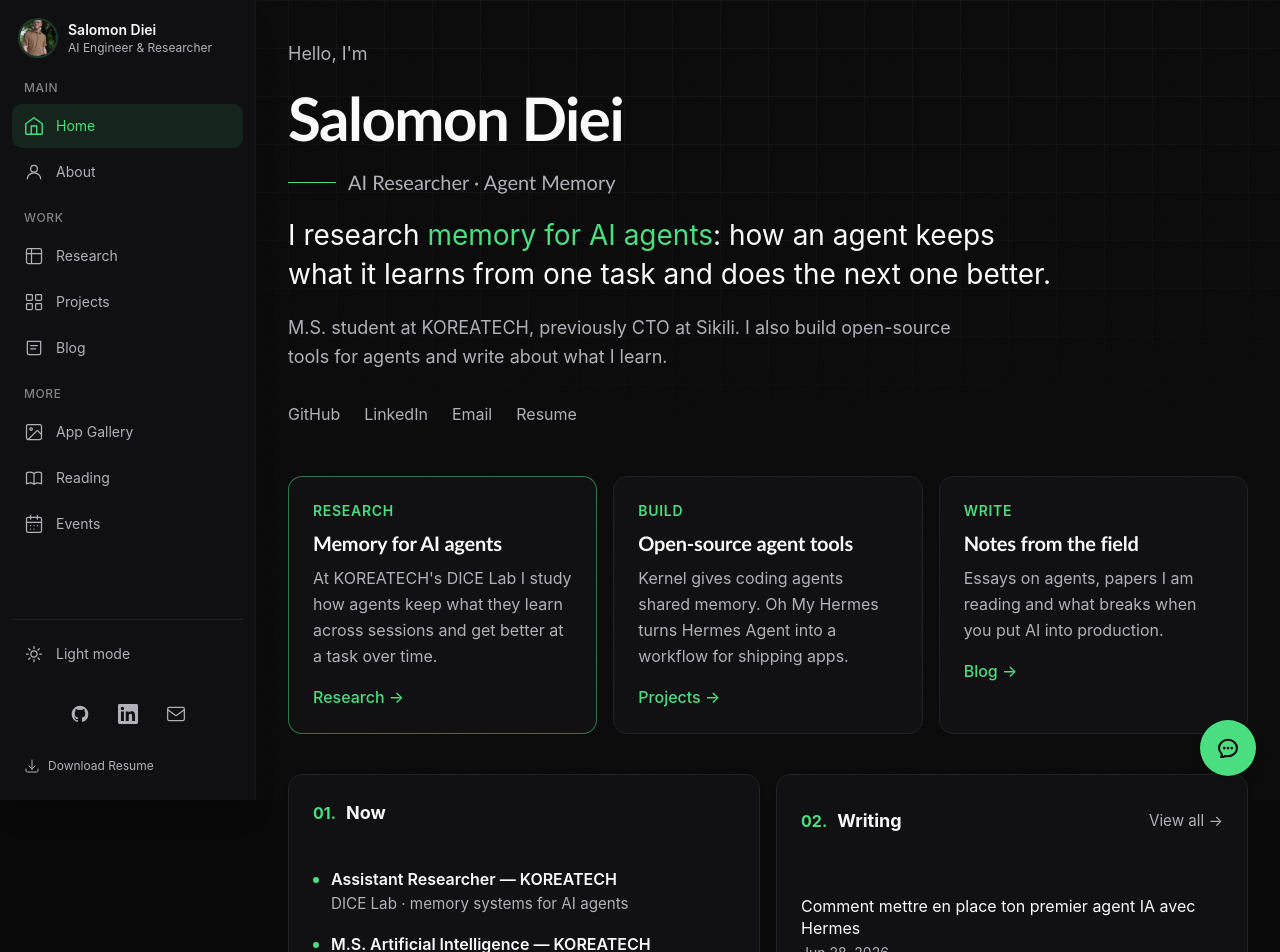
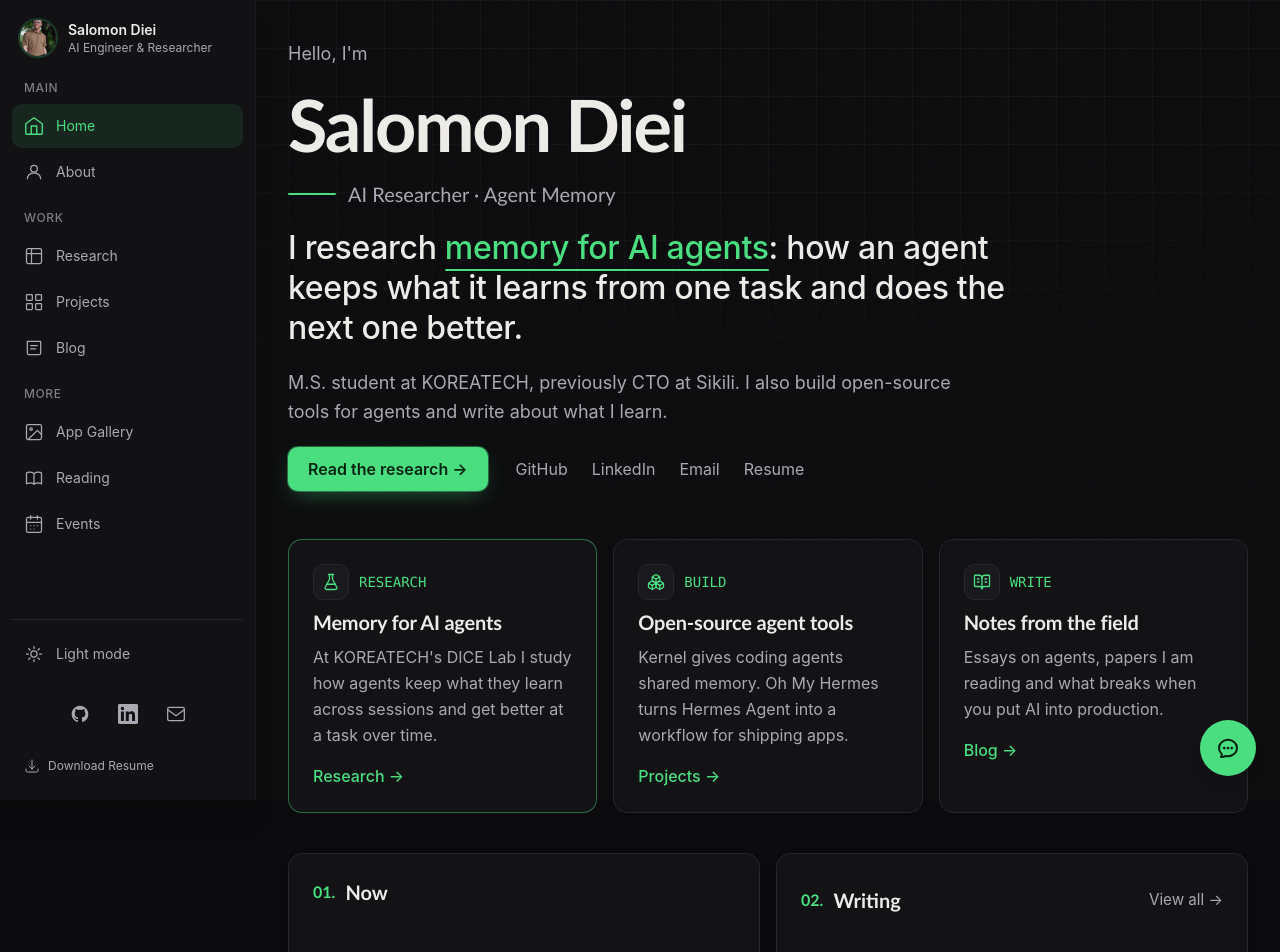
Before and after one commit to Salomondiei08/portfolio, a Next.js app: page / in a window 1280 px wide. Shown: the top 952 px of the page. Built offline with nearby package versions, Linux system fonts and the light colour scheme.

Commit message:
feat(home): hero reveal, cursor spotlight, softer palette
Word-by-word blur-in, drawn underline, cursor glow, Linear-style spotlight cards, scroll reveal that never hides above-the-fold content, off-white text and refined dark surfaces. All motion respects prefers-reduced-motion and is off on touch.

```diff
--- a/src/app/globals.css
+++ b/src/app/globals.css
@@ -106,22 +106,22 @@
 
 /* Dark mode */
 .dark {
-  --background: #09090a;
-  --foreground: #fafafa;
-  --card: #111113;
-  --card-foreground: #fafafa;
-  --popover: #111113;
-  --popover-foreground: #fafafa;
+  --background: #0b0b0d;
+  --foreground: #ecebe7;
+  --card: #131316;
+  --card-foreground: #ecebe7;
+  --popover: #131316;
+  --popover-foreground: #ecebe7;
   --primary: #4ade80;
-  --primary-foreground: #09090a;
-  --secondary: #18181b;
-  --secondary-foreground: #fafafa;
-  --muted: #1c1c1f;
-  --muted-foreground: #b1b1b9;
+  --primary-foreground: #06240f;
+  --secondary: #1a1a1e;
+  --secondary-foreground: #ecebe7;
+  --muted: #1d1d21;
+  --muted-foreground: #a9a9b2;
   --accent: #18181b;
-  --accent-foreground: #fafafa;
+  --accent-foreground: #ecebe7;
   --destructive: #ef4444;
-  --border: #222226;
+  --border: #26262b;
   --input: #2a2a2e;
   --ring: #4ade80;
   --chart-1: #22c55e;
@@ -557,3 +557,153 @@ body::after {
     animation: none;
   }
 }
+
+/* ------------------------------------------------------------------ */
+/* Motion: hero reveal, scroll reveal, cursor spotlight                */
+/* ------------------------------------------------------------------ */
+
+/* Word-by-word blur-in for the hero statement (each word sets --i) */
+@keyframes word-in {
+  from { opacity: 0; transform: translateY(0.35em); filter: blur(8px); }
+  to { opacity: 1; transform: none; filter: none; }
+}
+
+.word {
+  display: inline-block;
+  animation: word-in 0.7s cubic-bezier(0.16, 1, 0.3, 1) both;
+  animation-delay: calc(var(--i, 0) * 45ms + 350ms);
+}
+
+/* Accent underline that draws itself under the key phrase */
+@keyframes draw-line {
+  from { transform: scaleX(0); }
+  to { transform: scaleX(1); }
+}
+
+.draw-underline {
+  position: relative;
+  white-space: nowrap;
+}
+
+.draw-underline::after {
+  content: "";
+  position: absolute;
+  left: 0;
+  right: 0;
+  bottom: -0.08em;
+  height: 2px;
+  border-radius: 2px;
+  background: var(--primary);
+  transform-origin: left;
+  animation: draw-line 0.9s cubic-bezier(0.65, 0, 0.35, 1) both;
+  animation-delay: 1.1s;
+}
+
+/* The short green rule before the subtitle grows in */
+@keyframes grow-x {
+  from { width: 0; }
+  to { width: 3rem; }
+}
+
+.grow-rule {
+  animation: grow-x 0.8s cubic-bezier(0.16, 1, 0.3, 1) both;
+  animation-delay: 0.25s;
+}
+
+/*
+ * Scroll reveal. Elements are only hidden if they start below the fold
+ * (FadeIn decides this in JS), so content never flashes or stays hidden
+ * when JavaScript is off or a screenshot tool skips scrolling.
+ */
+.reveal-pending {
+  opacity: 0;
+  transform: translateY(18px);
+}
+
+.reveal-in {
+  opacity: 1;
+  transform: none;
+  transition: opacity 0.7s cubic-bezier(0.16, 1, 0.3, 1), transform 0.7s cubic-bezier(0.16, 1, 0.3, 1);
+  transition-delay: var(--reveal-delay, 0ms);
+}
+
+/*
+ * Cursor spotlight (Linear/Vercel style). SpotlightGroup writes --mx/--my
+ * on the hovered card; the glow is neutral light, the border picks up a
+ * hint of the accent. Nothing is filled green.
+ */
+.spotlight {
+  position: relative;
+  isolation: isolate;
+}
+
+.spotlight::before,
+.spotlight::after {
+  content: "";
+  position: absolute;
+  inset: 0;
+  border-radius: inherit;
+  pointer-events: none;
+  opacity: 0;
+  transition: opacity 0.3s ease;
+}
+
+/* Soft light on the surface */
+.spotlight::before {
+  z-index: -1;
+  background: radial-gradient(420px circle at var(--mx, 50%) var(--my, 50%), color-mix(in srgb, var(--foreground) 7%, transparent), transparent 60%);
+}
+
+/* Lit border: a 1px ring masked to the area around the cursor */
+.spotlight::after {
+  padding: 1px;
+  background: radial-gradient(260px circle at var(--mx, 50%) var(--my, 50%), color-mix(in srgb, var(--primary) 70%, transparent), transparent 70%);
+  -webkit-mask: linear-gradient(#000 0 0) content-box, linear-gradient(#000 0 0);
+  -webkit-mask-composite: xor;
+  mask: linear-gradient(#000 0 0) content-box exclude, linear-gradient(#000 0 0);
+}
+
+.spotlight:hover::before,
+.spotlight:hover::after {
+  opacity: 1;
+}
+
+/* Hero ambient glow that trails the cursor */
+.hero-glow {
+  position: absolute;
+  inset: -10% -20%;
+  z-index: -1;
+  pointer-events: none;
+  background:
+    radial-gradient(520px circle at var(--hx, 30%) var(--hy, 30%), color-mix(in srgb, var(--foreground) 6%, transparent), transparent 60%),
+    radial-gradient(260px circle at var(--hx, 30%) var(--hy, 30%), color-mix(in srgb, var(--primary) 7%, transparent), transparent 70%);
+  transition: background 0.2s linear;
+}
+
+@media (prefers-reduced-motion: reduce) {
+  .word,
+  .draw-underline::after,
+  .grow-rule {
+    animation: none;
+  }
+  .reveal-pending {
+    opacity: 1;
+    transform: none;
+  }
+  .reveal-in {
+    transition: none;
+  }
+}
+
+@media (hover: none) {
+  .spotlight::before,
+  .spotlight::after,
+  .hero-glow {
+    display: none;
+  }
+}
+
+/* The hero glow extends past the column; clip it without creating a scroll container */
+body {
+  overflow-x: clip;
+}
--- a/src/app/page.tsx
+++ b/src/app/page.tsx
@@ -4,6 +4,8 @@ import { Card, CardContent, CardHeader, CardTitle } from "@/components/ui/card";
 import { Badge } from "@/components/ui/badge";
 import { NewsletterForm } from "@/components/portfolio/NewsletterForm";
 import { FadeIn } from "@/components/portfolio/animations";
+import { HeroGlow, SpotlightGroup } from "@/components/portfolio/Spotlight";
+import { BookOpenText, Boxes, FlaskConical } from "lucide-react";
 import { portfolioProjects } from "@/lib/portfolio-data";
 import { getAllPosts } from "@/lib/markdown";
 
@@ -11,6 +13,7 @@ import { getAllPosts } from "@/lib/markdown";
 const focusAreas = [
   {
     label: "Research",
+    Icon: FlaskConical,
     title: "Memory for AI agents",
     body: "At KOREATECH's DICE Lab I study how agents keep what they learn across sessions and get better at a task over time.",
     href: "/research",
@@ -18,6 +21,7 @@ const focusAreas = [
   },
   {
     label: "Build",
+    Icon: Boxes,
     title: "Open-source agent tools",
     body: "Kernel gives coding agents shared memory. Oh My Hermes turns Hermes Agent into a workflow for shipping apps.",
     href: "/projects",
@@ -25,6 +29,7 @@ const focusAreas = [
   },
   {
     label: "Write",
+    Icon: BookOpenText,
     title: "Notes from the field",
     body: "Essays on agents, papers I am reading and what breaks when you put AI into production.",
     href: "/blog",
@@ -40,10 +45,29 @@ const nowItems = [
 
 const researchTopics = ["Agent memory", "Continual learning", "Self-evaluation", "LLM systems"];
 
+/** Hero statement, split so each word can blur in on its own beat. */
+const statementBefore = "I research";
+const statementKey = "memory for AI agents";
+const statementAfter = ": how an agent keeps what it learns from one task and does the next one better.";
+
+function Words({ text, offset }: { text: string; offset: number }) {
+  return (
+    <>
+      {text.split(" ").filter(Boolean).map((word, index) => (
+        <span key={`${word}-${index}`}>
+          <span className="word" style={{ ["--i" as string]: offset + index }}>
+            {word}
+          </span>{" "}
+        </span>
+      ))}
+    </>
+  );
+}
+
 /** Card title in the site's numbered style: "01. Now" */
 function NumberedTitle({ index, children }: { index: string; children: React.ReactNode }) {
   return (
-    <CardTitle className="flex items-center gap-2.5 text-lg font-bold">
+    <CardTitle className="flex items-center gap-2.5 font-display text-xl font-bold">
       <span className="text-base text-primary">{index}.</span>
       {children}
     </CardTitle>
@@ -58,7 +82,7 @@ function NumberedTitle({ index, children }: { index: string; children: React.Rea
 export default function Home() {
   const recentPosts = getAllPosts("blog").slice(0, 4).map((post) => ({
     title: post.title,
-    date: format(new Date(post.date), "MMM d, yyyy"),
+    date: format(new Date(post.date), "yyyy-MM-dd"),
     href: `/blog/${post.slug}`,
   }));
 
@@ -69,44 +93,65 @@ export default function Home() {
   return (
     <div className="space-y-10">
       {/* Hero */}
-      <section className="space-y-5 pt-2">
-        <p className="text-lg text-muted-foreground">Hello, I&apos;m</p>
-        <h1 className="text-5xl font-bold tracking-tight md:text-6xl">Salomon Diei</h1>
-        <div className="flex items-center gap-3">
-          <div className="h-px w-12 bg-primary" />
+      <HeroGlow>
+        <section className="space-y-5 pb-2 pt-2">
+          <p className="rise text-lg text-muted-foreground" style={{ ["--i" as string]: 0 }}>Hello, I&apos;m</p>
+          <h1 className="rise text-5xl font-bold tracking-[-0.03em] md:text-7xl" style={{ ["--i" as string]: 1 }}>
+            Salomon Diei
+          </h1>
+          <div className="rise flex items-center gap-3" style={{ ["--i" as string]: 2 }}>
+            <div className="grow-rule h-0.5 w-12 rounded-full bg-primary" />
             <p className="font-display text-xl text-muted-foreground">AI Researcher · Agent Memory</p>
           </div>
-        <p className="max-w-3xl text-2xl leading-snug text-foreground md:text-[1.75rem]">
-          I research <span className="text-primary">memory for AI agents</span>: how an agent keeps what it learns
-          from one task and does the next one better.
+          <p className="max-w-3xl text-2xl font-medium leading-snug tracking-[-0.01em] text-foreground md:text-[2rem] md:leading-[1.25]">
+            <span className="sr-only">{statementBefore} {statementKey}{statementAfter}</span>
+            <span aria-hidden="true">
+              <Words text={statementBefore} offset={0} />
+              <span className="word draw-underline text-primary" style={{ ["--i" as string]: 2 }}>{statementKey}</span>
+              <span className="word" style={{ ["--i" as string]: 3 }}>:</span>{" "}
+              <Words text={statementAfter.replace(/^:\s*/, "")} offset={4} />
+            </span>
           </p>
-        <p className="max-w-2xl text-lg leading-relaxed text-muted-foreground">
+          <p className="rise max-w-2xl text-lg leading-relaxed text-muted-foreground" style={{ ["--i" as string]: 8 }}>
             M.S. student at KOREATECH, previously CTO at Sikili. I also build open-source tools for agents and write
             about what I learn.
           </p>
-        <div className="flex flex-wrap gap-x-6 gap-y-1 text-base">
-          <a href="https://github.com/salomondiei08" target="_blank" rel="noopener noreferrer" className="inline-flex min-h-11 items-center text-muted-foreground hover:text-primary transition-colors">GitHub</a>
-          <a href="https://linkedin.com/in/salomondiei" target="_blank" rel="noopener noreferrer" className="inline-flex min-h-11 items-center text-muted-foreground hover:text-primary transition-colors">LinkedIn</a>
-          <a href="mailto:salomondiei08@gmail.com" className="inline-flex min-h-11 items-center text-muted-foreground hover:text-primary transition-colors">Email</a>
-          <a href="/Salomon_Academic_Resume.pdf" download="Salomon_Diei_Resume.pdf" className="inline-flex min-h-11 items-center text-muted-foreground hover:text-primary transition-colors">Resume</a>
+          <div className="rise flex flex-wrap items-center gap-x-6 gap-y-1 text-base" style={{ ["--i" as string]: 9 }}>
+            <Link
+              href="/research"
+              className="mr-1 inline-flex min-h-11 items-center rounded-lg bg-primary px-5 font-semibold text-primary-foreground shadow-[0_0_0_1px_rgb(74_222_128/0.4),0_8px_24px_-8px_rgb(74_222_128/0.45)] hover:brightness-110 transition"
+            >
+              Read the research →
+            </Link>
+            <a href="https://github.com/salomondiei08" target="_blank" rel="noopener noreferrer" className="inline-flex min-h-11 items-center text-muted-foreground hover:text-foreground transition-colors">GitHub</a>
+            <a href="https://linkedin.com/in/salomondiei" target="_blank" rel="noopener noreferrer" className="inline-flex min-h-11 items-center text-muted-foreground hover:text-foreground transition-colors">LinkedIn</a>
+            <a href="mailto:salomondiei08@gmail.com" className="inline-flex min-h-11 items-center text-muted-foreground hover:text-foreground transition-colors">Email</a>
+            <a href="/Salomon_Academic_Resume.pdf" download="Salomon_Diei_Resume.pdf" className="inline-flex min-h-11 items-center text-muted-foreground hover:text-foreground transition-colors">Resume</a>
           </div>
         </section>
+      </HeroGlow>
 
       {/* What I do: research leads, building and writing support it */}
-      <section aria-label="What I do" className="grid gap-4 md:grid-cols-3">
-        {focusAreas.map((area, index) => (
+      <SpotlightGroup className="space-y-10">
+      <section aria-label="What I do" className="rise grid gap-4 md:grid-cols-3" style={{ ["--i" as string]: 10 }}>
+        {focusAreas.map(({ Icon, ...area }, index) => (
           <Link
             key={area.label}
             href={area.href}
-            className={`group block rounded-xl border p-6 transition-colors ${
-              index === 0 ? "border-primary/50 bg-card" : "border-border bg-card hover:border-primary/40"
+            className={`spotlight group block rounded-xl border bg-card p-6 transition-[transform,border-color] duration-300 hover:-translate-y-0.5 ${
+              index === 0 ? "border-primary/45" : "border-border"
             }`}
           >
-            <p className="text-sm font-semibold uppercase tracking-wider text-primary">{area.label}</p>
+            <div className="flex items-center gap-2.5">
+              <span className="flex h-9 w-9 items-center justify-center rounded-lg border border-border bg-secondary text-primary">
+                <Icon className="h-[18px] w-[18px]" strokeWidth={1.75} aria-hidden="true" />
+              </span>
+              <p className="mono text-sm font-medium uppercase tracking-wider text-primary">{area.label}</p>
+            </div>
             <h2 className="mt-2 text-xl font-bold">{area.title}</h2>
             <p className="mt-2 text-base leading-relaxed text-muted-foreground">{area.body}</p>
             <p className="mt-4 text-base font-medium text-primary">
-              {area.cta} <span className="inline-block transition-transform group-hover:translate-x-0.5">→</span>
+              {area.cta} <span className="inline-block transition-transform duration-300 group-hover:translate-x-1">→</span>
             </p>
           </Link>
         ))}
@@ -115,7 +160,7 @@ export default function Home() {
       {/* 01 Now + 02 Writing */}
       <div className="grid gap-4 md:grid-cols-2">
         <FadeIn delay={100}>
-          <Card className="h-full border-border bg-card transition-colors duration-300 hover:border-primary/50">
+          <Card className="spotlight h-full border-border bg-card">
             <CardHeader className="pb-2">
               <NumberedTitle index="01">Now</NumberedTitle>
             </CardHeader>
@@ -139,7 +184,7 @@ export default function Home() {
         </FadeIn>
 
         <FadeIn delay={200}>
-          <Card className="h-full border-border bg-card transition-colors duration-300 hover:border-primary/50">
+          <Card className="spotlight h-full border-border bg-card">
             <CardHeader className="pb-2">
               <div className="flex items-center justify-between">
                 <NumberedTitle index="02">Writing</NumberedTitle>
@@ -156,7 +201,7 @@ export default function Home() {
                       <span className="block text-base leading-snug group-hover/post:text-primary transition-colors">
                         {post.title}
                       </span>
-                      <span className="text-sm text-muted-foreground">{post.date}</span>
+                      <span className="mono text-sm text-muted-foreground">{post.date}</span>
                     </Link>
                   </li>
                 ))}
@@ -168,7 +213,7 @@ export default function Home() {
 
       {/* Featured project */}
       <FadeIn delay={250}>
-        <Card className="border-border bg-card transition-colors duration-300 hover:border-primary/50">
+        <Card className="spotlight border-border bg-card">
           <CardContent className="p-6">
             <div className="flex flex-col gap-5 sm:flex-row">
               <div className="flex h-14 w-14 shrink-0 items-center justify-center rounded-xl border border-border bg-secondary">
@@ -200,7 +245,7 @@ export default function Home() {
       <div className="grid gap-4 md:grid-cols-2">
         <FadeIn delay={300}>
           <Link href="/research" className="group block h-full">
-            <Card className="h-full border-border bg-card transition-colors duration-300 group-hover:border-primary/50">
+            <Card className="spotlight h-full border-border bg-card">
               <CardHeader className="pb-2">
                 <NumberedTitle index="03">Research</NumberedTitle>
               </CardHeader>
@@ -221,7 +266,7 @@ export default function Home() {
         </FadeIn>
 
         <FadeIn delay={350}>
-          <Card className="h-full border-border bg-card">
+          <Card className="spotlight h-full border-border bg-card">
             <CardHeader className="pb-2">
               <div className="flex items-center justify-between">
                 <NumberedTitle index="04">More projects</NumberedTitle>
@@ -253,6 +298,8 @@ export default function Home() {
         </FadeIn>
       </div>
 
+      </SpotlightGroup>
+
       {/* Newsletter */}
       <section className="border-t border-border pt-8">
         <div className="flex flex-col justify-between gap-6 md:flex-row md:items-center">
--- /dev/null
+++ b/src/components/portfolio/Spotlight.tsx
@@ -0,0 +1,60 @@
+"use client";
+
+import { useRef, type PointerEvent, type ReactNode } from "react";
+
+/**
+ * Tracks the pointer over a group of `.spotlight` cards and writes the
+ * cursor position (--mx/--my) onto whichever card is under it. One
+ * listener for the whole group keeps this cheap; the glow itself is pure
+ * CSS (see .spotlight in globals.css) and is disabled on touch screens.
+ */
+export function SpotlightGroup({ children, className = "" }: { children: ReactNode; className?: string }) {
+  const frame = useRef(0);
+
+  const onPointerMove = (event: PointerEvent<HTMLDivElement>) => {
+    if (event.pointerType !== "mouse") return;
+    const card = (event.target as HTMLElement).closest<HTMLElement>(".spotlight");
+    if (!card) return;
+    const { clientX, clientY } = event;
+    cancelAnimationFrame(frame.current);
+    frame.current = requestAnimationFrame(() => {
+      const rect = card.getBoundingClientRect();
+      card.style.setProperty("--mx", `${clientX - rect.left}px`);
+      card.style.setProperty("--my", `${clientY - rect.top}px`);
+    });
+  };
+
+  return (
+    <div className={className} onPointerMove={onPointerMove}>
+      {children}
+    </div>
+  );
+}
+
+/**
+ * Hero wrapper with an ambient glow that trails the cursor. Purely
+ * decorative; hidden on touch devices and static under reduced motion.
+ */
+export function HeroGlow({ children, className = "" }: { children: ReactNode; className?: string }) {
+  const ref = useRef<HTMLDivElement>(null);
+  const frame = useRef(0);
+
+  const onPointerMove = (event: PointerEvent<HTMLDivElement>) => {
+    if (event.pointerType !== "mouse" || !ref.current) return;
+    const el = ref.current;
+    const { clientX, clientY } = event;
+    cancelAnimationFrame(frame.current);
+    frame.current = requestAnimationFrame(() => {
+      const rect = el.getBoundingClientRect();
+      el.style.setProperty("--hx", `${clientX - rect.left + rect.width * 0.2}px`);
+      el.style.setProperty("--hy", `${clientY - rect.top + rect.height * 0.1}px`);
+    });
+  };
+
+  return (
+    <div ref={ref} className={`relative isolate ${className}`} onPointerMove={onPointerMove}>
+      <div className="hero-glow" aria-hidden="true" />
+      {children}
+    </div>
+  );
+}
```
Also changed, not shown: src/components/portfolio/animations.tsx (+21 -18 lines). Lines whose indentation alone changed are shown as unchanged.
